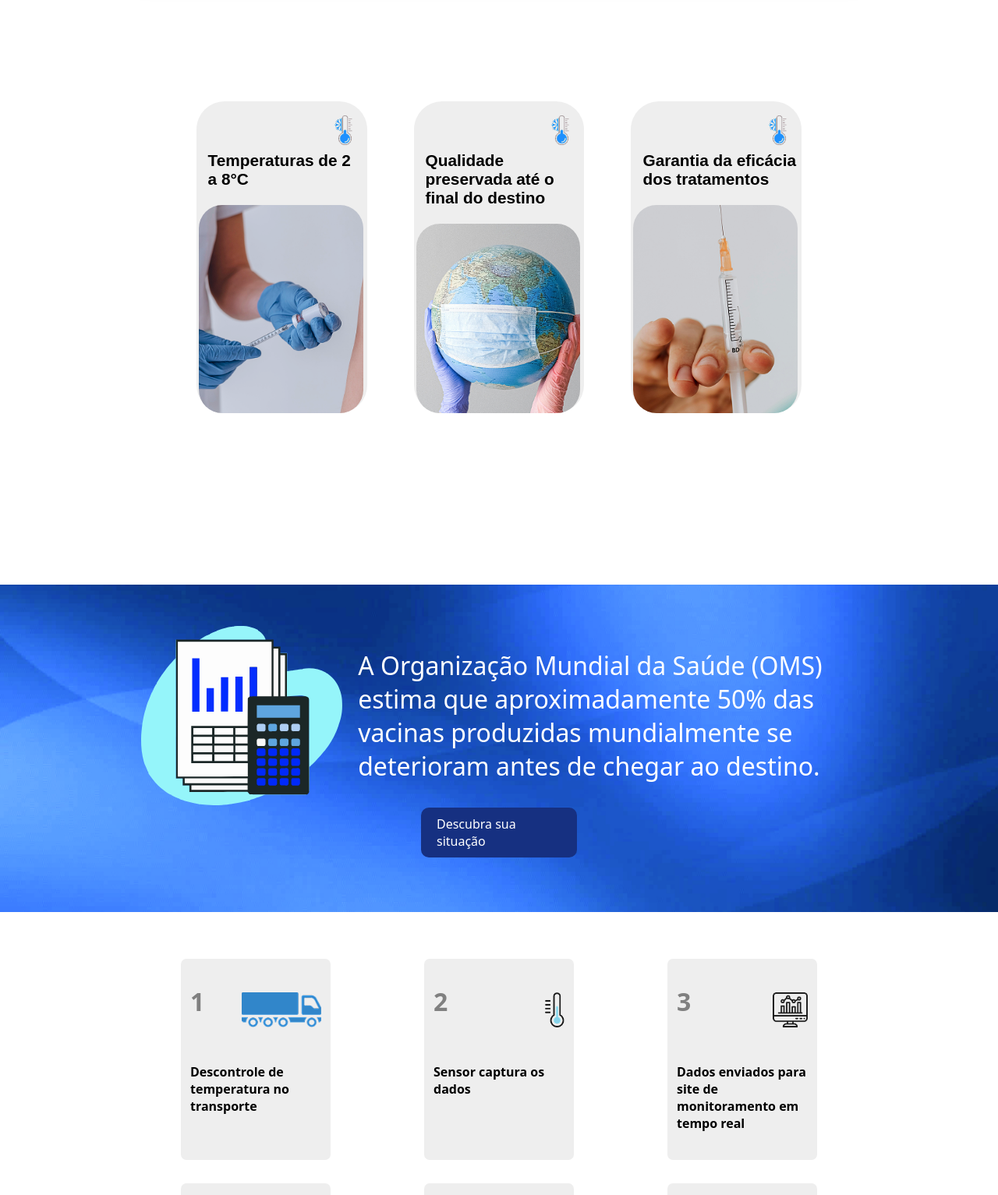
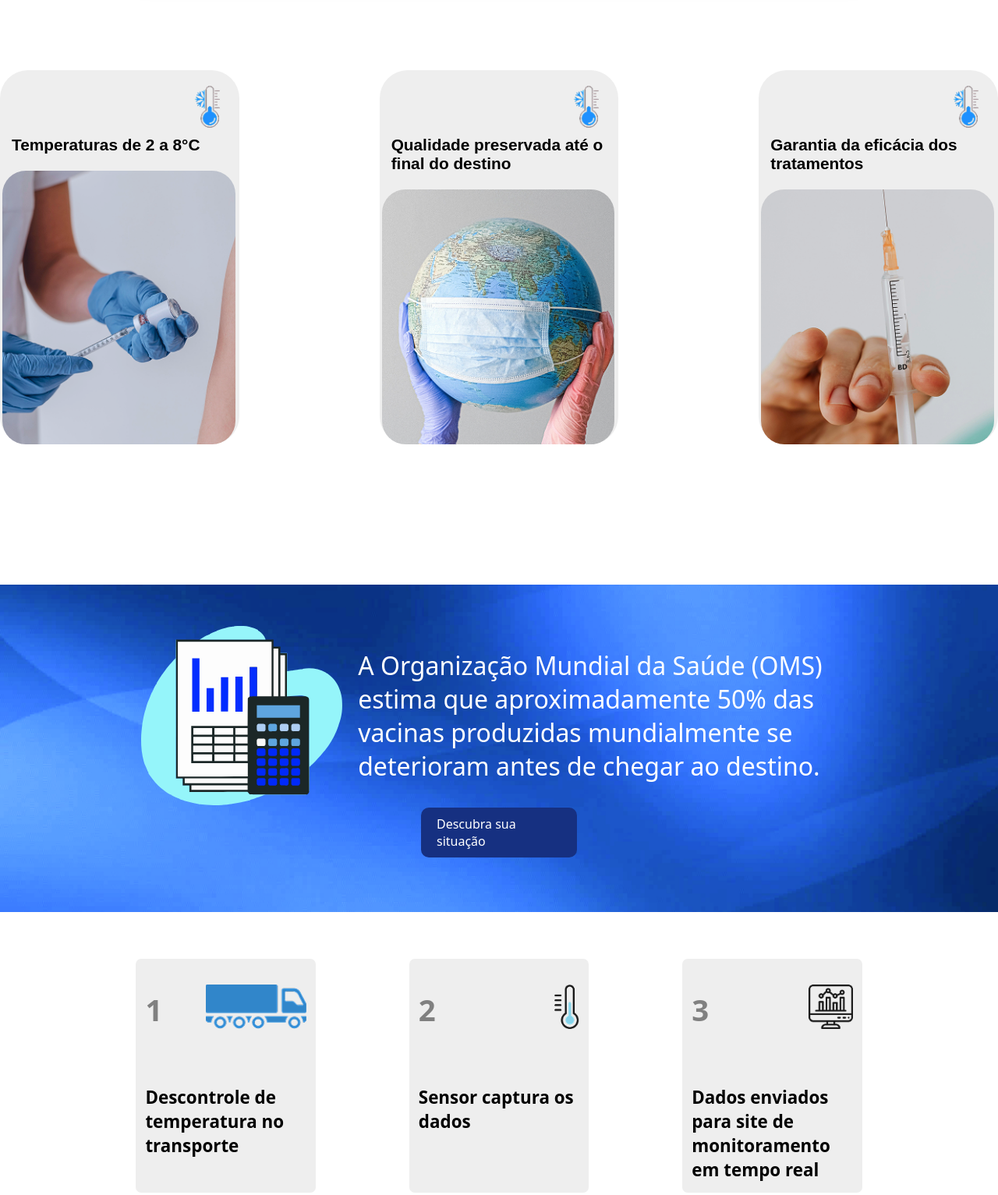
Before and after one commit to Project-MediWay/projeto-mediway-sprint2, a plain HTML site: page Protótipo/Protótipo Mediway/site/site.html in a window 1280 px wide. Shown: the part 1620-3153 px from the top of the page at 78% size. Drawn offline with Linux system fonts and the light colour scheme.

Commit message:
fazendo alteraçoes no css

```diff
--- a/Protótipo/Protótipo Mediway/site/site.css
+++ b/Protótipo/Protótipo Mediway/site/site.css
@@ -162,7 +162,7 @@ a {
 .boxes {
     display: flex;
     flex-direction: row;
-    gap: 60px;
+    gap: 180px;
     margin-bottom: 200px;
     justify-content: center;
 
@@ -175,8 +175,8 @@ a {
     padding: 12px 5px 0px 3px;
     border-radius: 36px;
     background-color: #EEEEEE;
-    width: 18%;
-    height: 50vh;
+    width: 35%;
+    height: 60vh;
 
 }
 
@@ -185,6 +185,7 @@ a {
 .geral-box3 {
     display: flex;
     flex-direction: column;
+    width: 100%;
     margin: 0;
 }
 
@@ -200,9 +201,39 @@ a {
 .geral-box1 .img-temp,
 .geral-box2 .img-temp2,
 .geral-box3 .img-temp3 {
-    height: 50px;
-    width: 50px;
+    height: 70px;
+    width: auto;
     align-self: flex-end;
+}
+.img-cards-1{
+    background-image: url(./assets/imagens/img1\ metricas.png);
+    background-position: center;
+    background-size: cover;
+    background-repeat: no-repeat;
+    width: 100%;
+    height: 100%;
+    background-color: #023fcf;
+    border-radius: 30px;
+}
+.img-cards-2{
+ background-image: url(./assets/imagens/img2\ metricas.png);
+    background-position: center;
+    background-size: cover;
+    background-repeat: no-repeat;
+    width: 100%;
+    height: 100%;
+    background-color: #023fcf;
+    border-radius: 30px;
+}
+.img-cards-3{
+ background-image: url(./assets/imagens/img3\ metricas.png);
+    background-position: center;
+    background-size: cover;
+    background-repeat: no-repeat;
+    width: 100%;
+    height: 100%;
+    background-color: #023fcf;
+    border-radius: 30px;
 }
 
 .geral-box1 p,
@@ -272,7 +303,7 @@ a {
     flex-direction: row;
     justify-content: center;
     gap: 120px;
-    margin-bottom: 20px;
+    margin-bottom: 60px;
 }
 
 .dg1,
@@ -287,8 +318,8 @@ a {
     padding-top: 1px;
     border-radius: 7px;
     background-color: #EEEEEE;
-    width: 15%;
-    margin-bottom: 10px;
+    height: 300px;
+    width: 18%;
 
 }
 
@@ -305,13 +336,26 @@ a {
 
 }
 
+.txt-dg1,
+.txt-dg2,
+.txt-dg3,
+.txt-dg4,
+.txt-dg5,
+.txt-dg6{
+    font-size: 1.4em;
+
+}
+
+
+
+
 .top-dg1 p,
 .top-dg2 p,
 .top-dg3 p,
 .top-dg4 p,
 .top-dg5 p,
 .top-dg6 p {
-    font-size: 2em;
+    font-size: 2.4em;
     font-weight: bold;
     color: gray;
     width: auto;
@@ -322,18 +366,19 @@ a {
 .dg2 img,
 .dg3 img,
 .dg4 img,
+.dg5 img,
 .dg6 img
   {  padding-top: 5px;
-    height: 50px;
+    height: 62px;
     width: auto;
     align-self: flex-end;
-    margin-bottom: 20px;
+    margin-bottom: 40px;
 
 }
 
 .dg5 img {
     padding-top: 5px;
-    height: 70px;
+    height: 80px;
     width: auto;
     align-self: flex-end;
     margin-bottom: 20px;
@@ -579,33 +624,12 @@ a {
     color: rgb(6, 134, 240);
 }
 
-.txt-footer1 p {
-    display: flex;
-    color: white;
-    justify-content: left;
-}
-
-.footer2 {
-    display: flex;
-    justify-content: left;
-}
 
 .title-footer2 {
     display: flex;
     flex-direction: column;
     justify-content: center;
     color: rgb(6, 134, 240);
-}
-
-.txt-footer2 p {
-    color: white;
-    display: flex;
-    justify-content: left;
-}
-
-.line03 {
-    display: flex;
-    margin-left: 20px;
 }
 
 .title-footer3 {
@@ -637,8 +661,14 @@ a {
     flex-direction: column;
     justify-content: space-around;
     align-items: center;
-
     color: white;
+}
+.container-text a{
+    display: flex;
+    flex-direction: column;
+    column-gap: 40px;
+    color: white;
+    width: 100%;
 }
 .container-icons-text{
     width: 100%;
@@ -686,33 +716,3 @@ a {
     justify-content: center;
     align-items: center;
 }
-.img-cards-1{
-    background-image: url(./assets/imagens/img1\ metricas.png);
-    background-position: center;
-    background-size: cover;
-    background-repeat: no-repeat;
-    width: 100%;
-    height: 80%;
-    background-color: #023fcf;
-    border-radius: 30px;
-}
-.img-cards-2{
- background-image: url(./assets/imagens/img2\ metricas.png);
-    background-position: center;
-    background-size: cover;
-    background-repeat: no-repeat;
-    width: 100%;
-    height: 100%;
-    background-color: #023fcf;
-    border-radius: 30px;
-}
-.img-cards-3{
- background-image: url(./assets/imagens/img3\ metricas.png);
-    background-position: center;
-    background-size: cover;
-    background-repeat: no-repeat;
-    width: 100%;
-    height: 80%;
-    background-color: #023fcf;
-    border-radius: 30px;
-}
--- a/Protótipo/Protótipo Mediway/site/site.html
+++ b/Protótipo/Protótipo Mediway/site/site.html
@@ -25,7 +25,7 @@
         </div>
     </div>
 
-    <div class="caixa1">
+    <div class="caixa1" id="caixa-1">
         <div class="box-home">
             <div class="text-social1">
                 <div class="img-social1">
@@ -153,7 +153,7 @@
         <img src="assets/imagens/bck-m.png" alt="">
     </div>
 
-    <div class="missao" id="tela-misao">
+    <div class="missao" id="tela-missao">
         <div class="img-missao">
             <img src="assets/imagens/missao.png" alt="">
             <p> <b>Missão </b></p>
@@ -237,9 +237,9 @@
                     <div class="container-text">
                         <div>
                             <h1>Institucional</h1>
-                            <p>Sobre</p>
-                            <p>Cultura</p>
-                            <p>Simulador <br>Financeiro</p>
+                            <a href="#caixa-1">Sobre</a>
+                            <a>Cultura</a>
+                            <a>Simulador Financeiro</a>
                         </div>
                     </div>
                     <div class="container-text">
```
